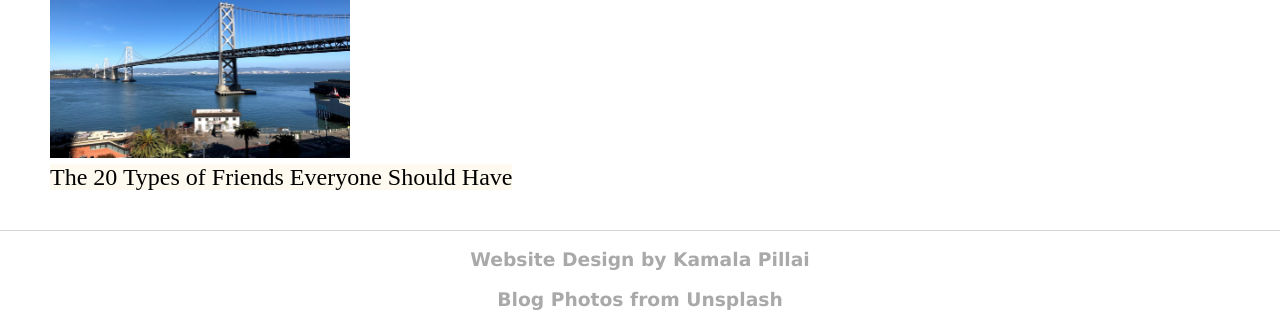
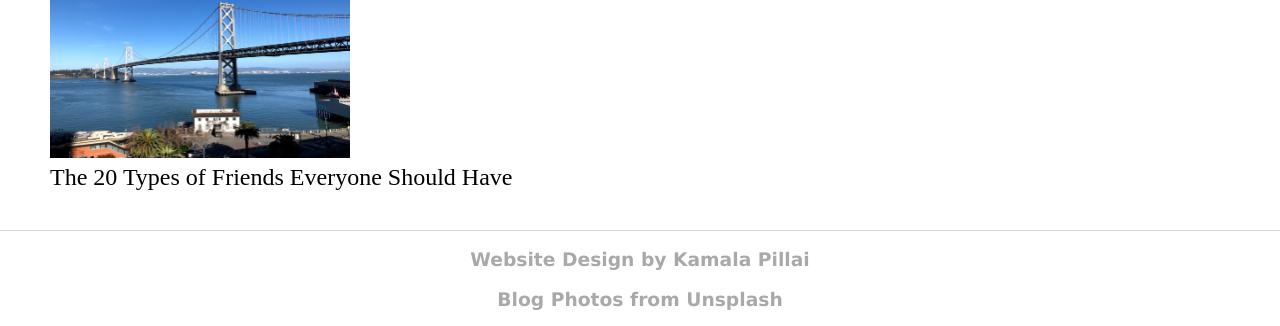
Before and after one commit to kpill/kpill.github.io, a Jekyll site: the page built from index.html, in a window 1280 px wide. Shown: the part 2182-2508 px from the top of the page. Built offline with Jekyll 4.4.1, drawn with Linux system fonts in a browser that asks for light colours.

Commit message:
Update main.css

```diff
--- a/css/main.css
+++ b/css/main.css
@@ -256,7 +256,7 @@ html, body {
 	}
 
 	a.posts {
-		background-color: floralWhite;
+		/*background-color: floralWhite;*/
 		color: black;
 		height: 101px;
 		width: 100%;
```
